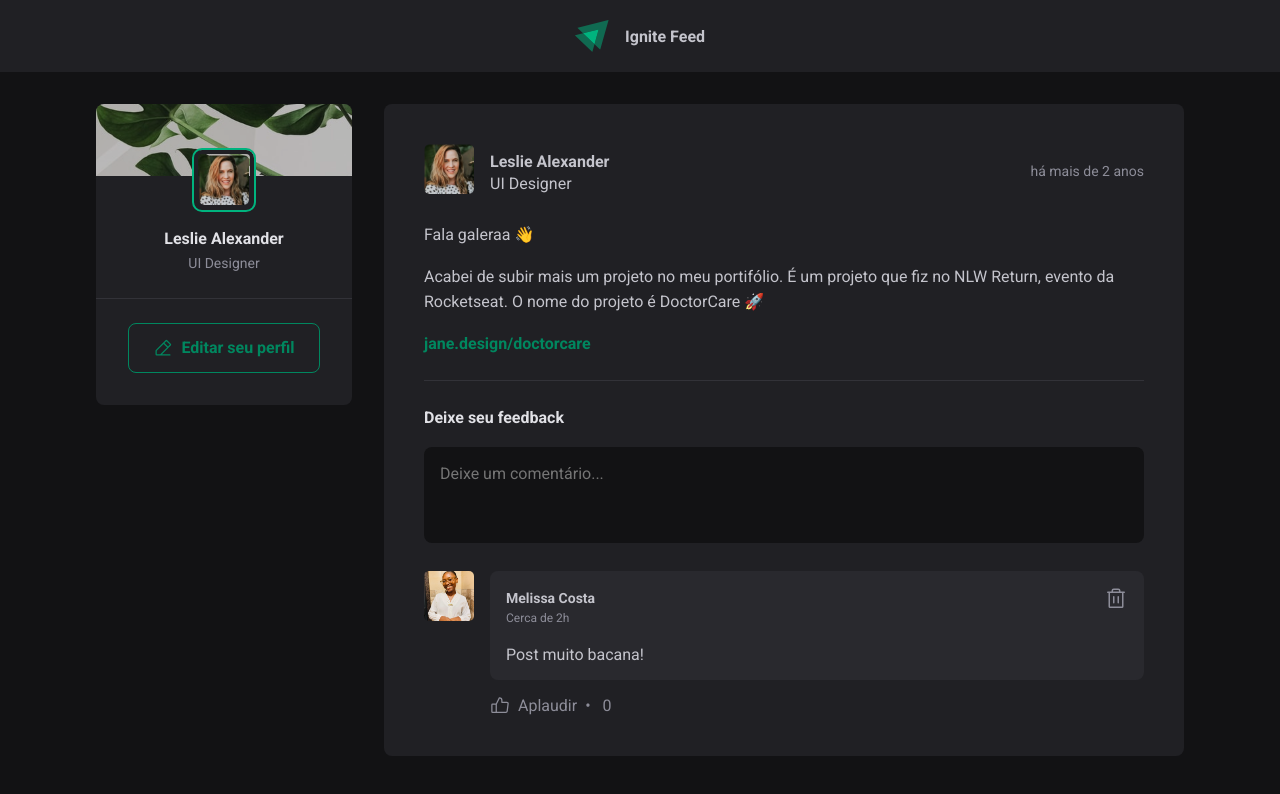
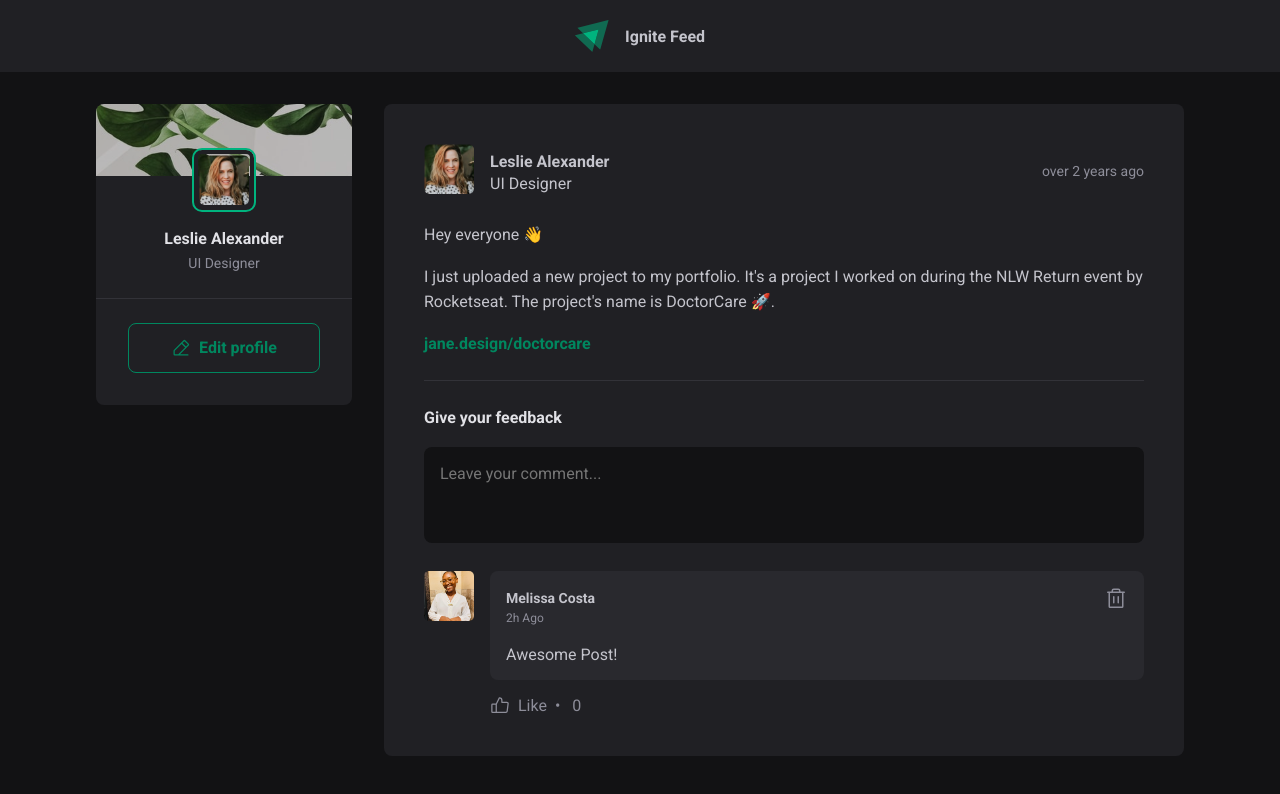
Before and after one commit to mellcosta/ignite-feed, a React (Vite) app: page / in a window 1280 px wide. Shown: the top 794 px of the page. Built offline with nearby package versions, Linux system fonts and the light colour scheme.

Commit message:
:pencil: Changing language

```diff
--- a/index.html
+++ b/index.html
@@ -1,5 +1,5 @@
 <!doctype html>
-<html lang="ptBR">
+<html lang="en">
   <head>
     <meta charset="UTF-8" />
     <link rel="icon" href="./src/assets/ignite-feed-logo.svg" />
--- a/src/App.jsx
+++ b/src/App.jsx
@@ -15,11 +15,11 @@
     },
 
     content: [
-      { type: "paragraph", content: "Fala galeraa 👋" },
+      { type: "paragraph", content: "Hey everyone 👋" },
       {
         type: "paragraph",
         content:
-          "Acabei de subir mais um projeto no meu portifólio. É um projeto que fiz no NLW Return, evento da Rocketseat. O nome do projeto é DoctorCare 🚀",
+          "I just uploaded a new project to my portfolio. It's a project I worked on during the NLW Return event by Rocketseat. The project's name is DoctorCare 🚀.",
       },
       { type: "link", content: "jane.design/doctorcare" },
     ],
--- a/src/components/Comment.jsx
+++ b/src/components/Comment.jsx
@@ -28,7 +28,7 @@
                 title="22 September of 2022, 15h30"
                 dateTime="2022-06-06 15:33:00"
               >
-                Cerca de 2h
+                2h Ago
               </time>
             </div>
             <button onClick={handleDelete} title="Delete Comment">
@@ -42,7 +42,7 @@
         <footer>
           <button onClick={handleLikeComment}>
             <ThumbsUp size={20} style={{ marginRight: "0.5rem" }} />
-            Aplaudir <span> {likeCount} </span>
+            Like <span> {likeCount} </span>
           </button>
         </footer>
       </section>
--- a/src/components/Post.jsx
+++ b/src/components/Post.jsx
@@ -4,21 +4,21 @@
 import { Comment } from "./Comment";
 import styles from "./Post.module.css";
 import { format, formatDistanceToNow } from "date-fns";
-import { pt } from "date-fns/locale";
+import { enUS } from "date-fns/locale";
 
 export function Post({ author, publishedAt, content }) {
-  const [comments, setComments] = useState(["Post muito bacana!"]);
+  const [comments, setComments] = useState(["Awesome Post!"]);
   const [newComment, setNewComment] = useState("");
   const isNewCommentEmpty = newComment.length === 0;
 
   const publishedDateFormatted = format(
     publishedAt,
-    "d 'de' LLLL 'às' HH:mm'h' ",
-    { locale: pt },
+    "d 'of' LLLL 'at' HH:mm'h' ",
+    { locale: enUS },
   );
 
   const publishedDateRelativeToNow = formatDistanceToNow(publishedAt, {
-    locale: pt,
+    locale: enUS,
     addSuffix: true,
   });
 
@@ -80,10 +80,10 @@
       </div>
 
       <form className={styles.commentForm} onSubmit={handleCreateNewComment}>
-        <strong>Deixe seu feedback</strong>
+        <strong>Give your feedback</strong>
 
         <textarea
-          placeholder="Deixe um comentário..."
+          placeholder="Leave your comment..."
           name="comment"
           onChange={handleNewCommentChange}
           required
@@ -92,7 +92,7 @@
         />
         <footer>
           <button disabled={isNewCommentEmpty} type="submit">
-            Publicar
+            Post
           </button>
         </footer>
       </form>
--- a/src/components/Sidebar.jsx
+++ b/src/components/Sidebar.jsx
@@ -17,7 +17,7 @@
         <footer>
           <a href="#" className={styles.edit_button}>
             <PencilSimpleLine style={{ marginRight: "0.5rem" }} size={20} />
-            Editar seu perfil
+            Edit profile
           </a>
         </footer>
       </aside>
```
Also changed, not shown: 1 other file (tests, documents, lock files or other folders).
